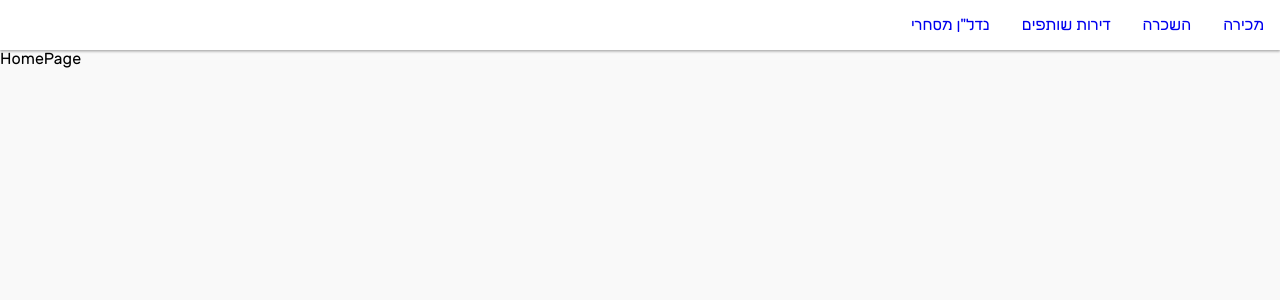
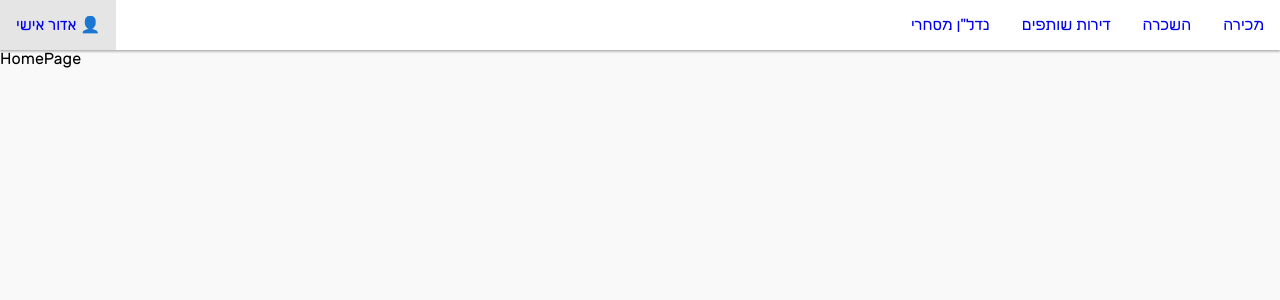
Before and after one commit to netanel-haber/React-SPA-real-estate-listings, a React (Create React App) app in the folder client/: page / in a window 1280 px wide. Shown: the top 300 px of the page. Built offline with nearby package versions, Linux system fonts and the light colour scheme; no server answers.

Commit message:
indexed pages

```diff
--- a/client/src/components/Header.js
+++ b/client/src/components/Header.js
@@ -2,17 +2,19 @@ import React from 'react';
 import '../styles/components/Header.scss';
 import { NavLink } from 'react-router-dom';
 
-const { sell, rent, roommates, commercial } = {
+
+const { sell, rent, roommates, commercial, login } = {
     sell: "מכירה",
     rent: "השכרה",
     roommates: "דירות שותפים",
-    commercial: 'נדל"ן מסחרי'
+    commercial: 'נדל"ן מסחרי',
+    login: 'אזור אישי'
 };
 
-const LinkShorthand = ({ to, text }) => (
+const LinkShorthand = ({ to, text, className}) => (
     <NavLink
         activeClassName="Header__Link-Selected"
-        className="Header__Link"
+        className={`Header__Link ${className}`}
         to={to}>{text}
     </NavLink>
 );
@@ -22,7 +24,7 @@ const LinkShorthand = ({ to, text }) => (
 const Header = () => {
     return (
         <div className="container">
-            <div >
+            <div className="child">
                 <nav>
                     <LinkShorthand to="/forsale" text={sell} />
                     <LinkShorthand to="/rent" text={rent} />
@@ -30,8 +32,8 @@ const Header = () => {
                     <LinkShorthand to="/commercial" text={commercial} />
                 </nav>
             </div>
-            <div>
-
+            <div className="child">
+                <LinkShorthand to="/personal" text={login + " 👤"}/>
             </div>
         </div>
 
--- /dev/null
+++ b/client/src/components/pages/pageIndex.js
@@ -0,0 +1,12 @@
+
+import Roommates from './Roommates';
+import Rent from './Rent';
+import Login from './Login';
+import Signup from './Signup';
+import AddListing from './AddListing';
+import HomePage from './HomePage';
+import ForSale from './ForSale';
+import Commercial from './Commercial';
+
+
+export { Roommates, Rent, Login, Signup, AddListing, HomePage, ForSale, Commercial };
--- a/client/src/styles/components/Header.scss
+++ b/client/src/styles/components/Header.scss
@@ -17,6 +17,7 @@
 .container {
     display: flex;
     flex-direction: row-reverse;
+    justify-content: space-between;
     background-color: $whiter-than-body-white;
     box-shadow: 0 0 2px 0 rgba(0,0,0,.14), 0 2px 2px 0 rgba(0,0,0,.12), 0 1px 3px 0 rgba(0,0,0,.2);
     align-items: center;
```
Also changed, not shown: client/src/components/App.js (+3 -5 lines).
